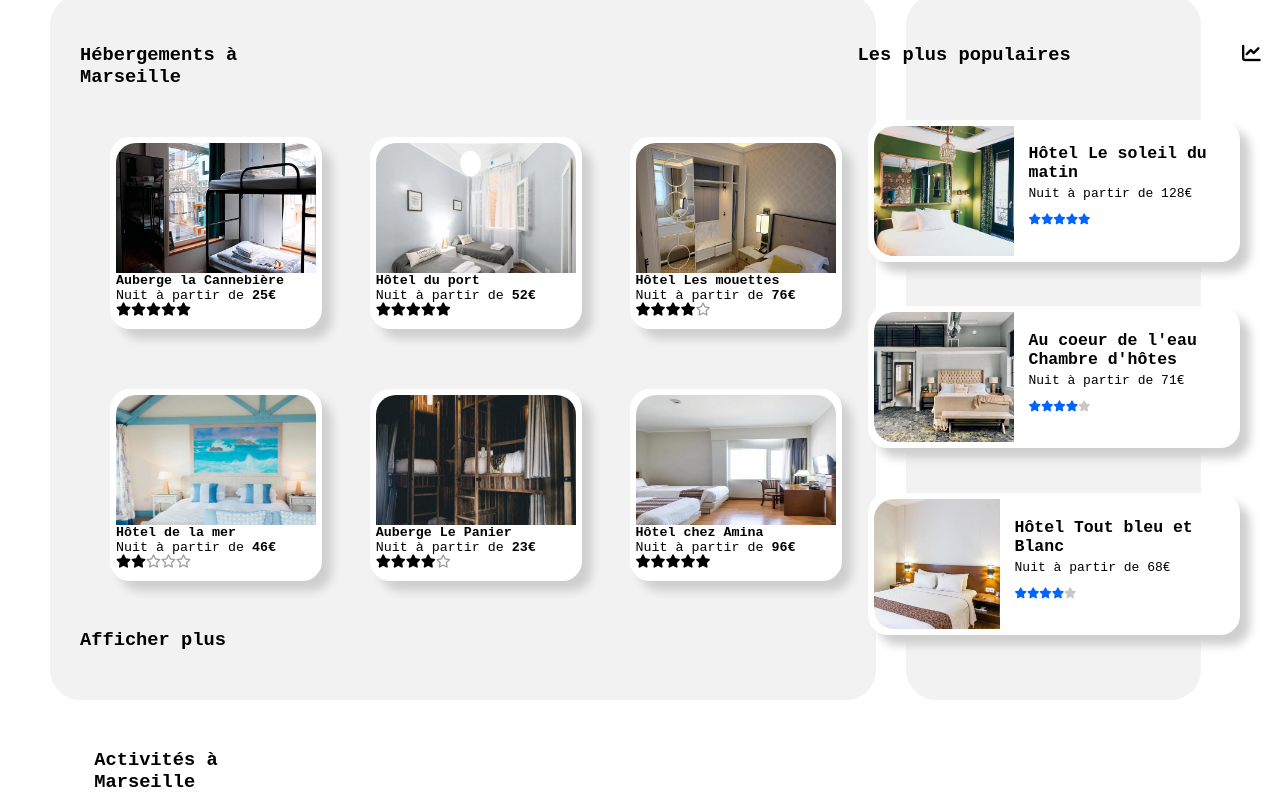
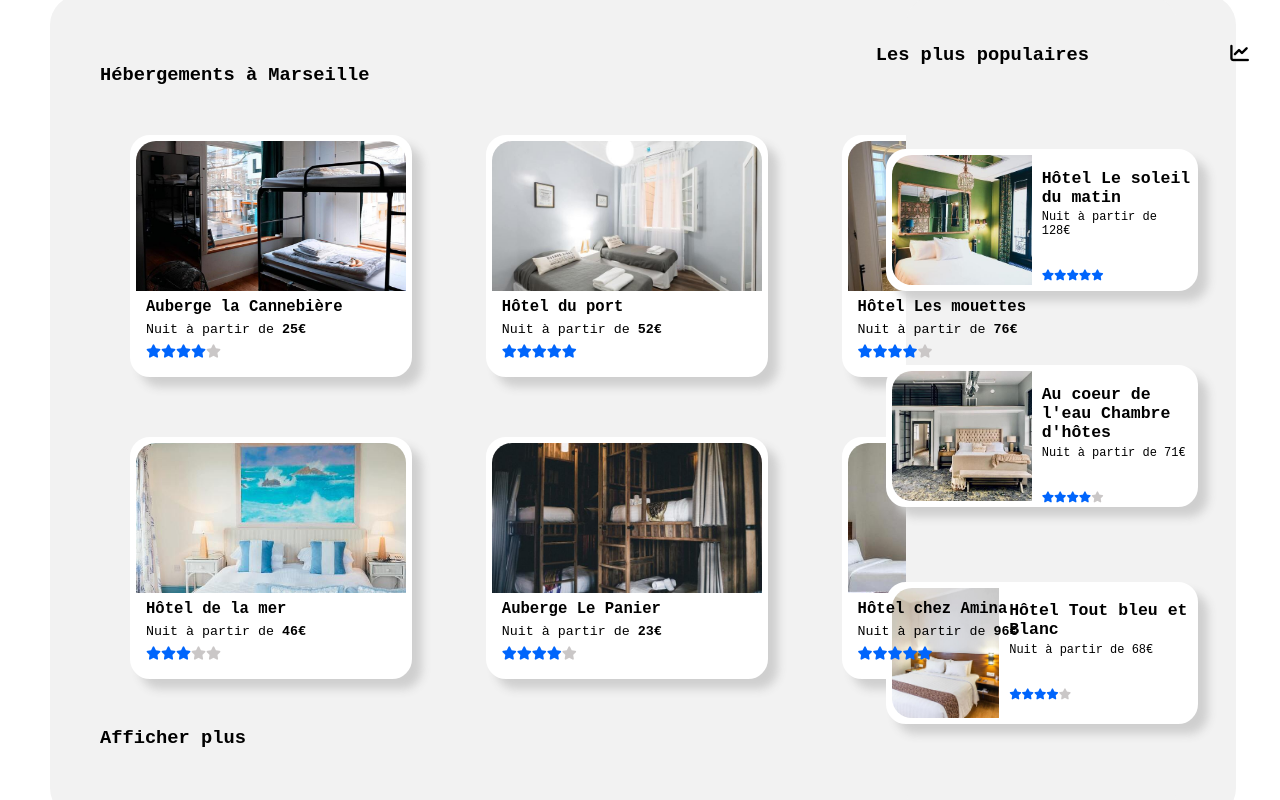
Before and after one commit to MarianaCnh/MarianaCunha_2_22122020, a plain HTML site: page index.html in a window 1280 px wide. Shown: the part 380-1180 px from the top of the page. Drawn offline with Linux system fonts and the light colour scheme; a web font is replaced by a local one.

Commit message:
Ajustement section hébergement et popularité

```diff
--- a/cssp2.css
+++ b/cssp2.css
@@ -375,7 +375,7 @@ a
 .grosblock
 {
     display: grid;
-    grid-template-columns: 70% 25%;
+    grid-template-columns: 70% 23%;
     grid-column-gap: 30px;
 }
 
@@ -386,7 +386,8 @@ a
     display: grid;
     grid-template-columns: 30% 30% 30%;
     grid-column-gap: 30px;
-    padding: 30px;
+    padding: 50px;
+    margin: auto;
 }
 
 .auberge25
@@ -395,25 +396,45 @@ a
     border-radius: 20px 20px 20px 20px;
     background-color: white;
     font-size: smaller;
-    width: 200px;
-    height: 180px;
+    width: 270px;
+    height: 230px;
     box-shadow: 10px 10px 10px rgb(207, 207, 207);
     margin: 30px;
     grid-column-start: 1;
 
 }
 
-.cannebiere
+.imghebergement
 {
     border-radius: 20px 20px 0 0;
-    width: 200px;
+    width: 270px;
     height: 150px;
+}
+
+.textegrandecarte
+{
+    position:relative;
+    bottom: 12px;
+    margin-left: 10px;
+    text-align: justify;
+}
+
+.prixgrandecarte
+{
+    position: relative;
+    bottom: 10px;
+}
+
+.iconegrandecarte
+{
+    color: #0065FC;
+    position: relative;
+    bottom: 15px;
 }
 
 .texte1
 {
-    position: relative;
-    bottom:37px;
+
     background-color: white;
     text-align: justify;
 }
@@ -424,17 +445,18 @@ a
     border-radius: 20px 20px 20px 20px;
     background-color: white;
     font-size: smaller;
-    width: 200px;
-    height: 180px;
+    width: 270px;
+    height: 230px;
     box-shadow: 10px 10px 10px rgb(207, 207, 207);
     margin: 30px;
 }
 
-.porthotel
+.imghebergement2
 {
     border-radius: 20px 20px 0 0;
-    width: 200px;
+    width: 270px;
     height: 150px;
+    object-fit: cover;
 }
 
 .far
@@ -460,7 +482,7 @@ a
     border-radius: 20px 20px 20px 20px;
     background-color: white;
     font-size: 11px;
-    width: 360px;
+    width: 300px;
     height: 130px;
     box-shadow: 10px 10px 10px rgb(207, 207, 207);
     grid-column-start:1;
@@ -475,14 +497,12 @@ a
 .titrepopularite
 {
     position: relative;
-    left: 160px;
+    left: 130px;
 }
 
 .blocktexte
 {
-    flex-direction: column;
     margin-left: 10px;
-    padding: 5px;
 }
 
 .matin
@@ -503,7 +523,7 @@ a
 
 .prix
 {
-    font-size: small;
+    font-size: 12px;
     margin-top: -10px;
 }
 
@@ -515,7 +535,8 @@ a
 .iconepopularite
 {
     color: #0065FC;
-
+    position: relative;
+    top: 20px;
 }
 
 /* SECTION ACTIVITES */
--- a/index.html
+++ b/index.html
@@ -97,45 +97,57 @@
             <h3 id="heberge">Hébergements à Marseille</h3>
                 <article class="auberge25">
                     <a href="#">
-                    <img class="cannebiere" src="maquette/images/hebergements/4_small/marcus-loke-WQJvWU_HZFo-unsplash.jpg" alt="Auberge la Cannebière">
-                    <p class="texte1"><strong>Auberge la Cannebière</strong><br>
-                    Nuit à partir de <strong>25€</strong><br>
-                    <i class="fas fa-star"></i><i class="fas fa-star"></i><i class="fas fa-star"></i><i class="fas fa-star"></i><i class="fas fa-star"></i></p></a>
+                    <img class="imghebergement" src="maquette/images/hebergements/4_small/marcus-loke-WQJvWU_HZFo-unsplash.jpg" alt="Auberge la Cannebière">
+                    <div class="textegrandecarte">
+                    <h3 class="nomhotelhebergement">Auberge la Cannebière</h3>
+                    <p class="prixgrandecarte">Nuit à partir de <strong>25€</strong></p>
+                    <p class="iconegrandecarte"><i class="fas fa-star"></i><i class="fas fa-star"></i><i class="fas fa-star"></i><i class="fas fa-star"></i><i id="gris" class="fas fa-star"></i></p></a>
+                    </div>
                 </article>
                 <article class="hotel52">
                     <a href="#">
-                    <img class="porthotel" src="maquette/images/hebergements/4_small/fred-kleber-gTbaxaVLvsg-unsplash.jpg" alt="Hôtel du port">
-                    <p class="texte1"><strong>Hôtel du port</strong><br>
-                    Nuit à partir de <strong>52€</strong><br>
-                    <i class="fas fa-star"></i><i class="fas fa-star"></i><i class="fas fa-star"></i><i class="fas fa-star"></i><i class="fas fa-star"></i></p></a>
+                    <img class="imghebergement2" src="maquette/images/hebergements/4_small/fred-kleber-gTbaxaVLvsg-unsplash.jpg" alt="Hôtel du port">
+                    <div class="textegrandecarte">
+                    <h3 class="nomhotelhebergement">Hôtel du port</h3>
+                    <p class="prixgrandecarte">Nuit à partir de <strong>52€</strong></p>
+                    <p class="iconegrandecarte"><i class="fas fa-star"></i><i class="fas fa-star"></i><i class="fas fa-star"></i><i class="fas fa-star"></i><i class="fas fa-star"></i></p></a>
+                    </div>
                 </article>
                 <article class="hotel52">
                     <a href="#">
-                    <img class="porthotel" src="maquette/images/hebergements/4_small/reisetopia-B8WIgxA_PFU-unsplash.jpg" alt="Hôtel Les mouettes">
-                    <p class="texte1"><strong>Hôtel Les mouettes</strong><br>
-                    Nuit à partir de <strong>76€</strong><br>
-                    <i class="fas fa-star"></i><i class="fas fa-star"></i><i class="fas fa-star"></i><i class="fas fa-star"></i><i class="far fa-star"></i></p></a>
+                    <img class="imghebergement2" src="maquette/images/hebergements/4_small/reisetopia-B8WIgxA_PFU-unsplash.jpg" alt="Hôtel Les mouettes">
+                    <div class="textegrandecarte">
+                    <h3 class="nomhotelhebergement">Hôtel Les mouettes</h3>
+                    <p class="prixgrandecarte">Nuit à partir de <strong>76€</strong></p>
+                    <p class="iconegrandecarte"><i class="fas fa-star"></i><i class="fas fa-star"></i><i class="fas fa-star"></i><i class="fas fa-star"></i><i id="gris" class="fas fa-star"></i></p></a>
+                    </div>
                 </article>
                 <article class="hotel52">
                     <a href="#">
-                    <img class="porthotel" src="maquette/images/hebergements/4_small/annie-spratt-Eg1qcIitAuA-unsplash.jpg" alt="Hôtel de la mer">
-                    <p class="texte1"><strong>Hôtel de la mer</strong><br>
-                    Nuit à partir de <strong>46€</strong><br>
-                    <i class="fas fa-star"></i><i class="fas fa-star"></i><i class="far fa-star"></i><i class="far fa-star"></i><i class="far fa-star"></i></p></a>
+                    <img class="imghebergement2" src="maquette/images/hebergements/4_small/annie-spratt-Eg1qcIitAuA-unsplash.jpg" alt="Hôtel de la mer">
+                    <div class="textegrandecarte">
+                    <h3 class="nomhotelhebergement">Hôtel de la mer</h3>
+                    <p class="prixgrandecarte">Nuit à partir de <strong>46€</strong></p>
+                    <p class="iconegrandecarte"><i class="fas fa-star"></i><i class="fas fa-star"></i><i class="fas fa-star"></i><i id="gris" class="fas fa-star"></i><i id="gris" class="fas fa-star"></i></p></a>
+                    </div>
                 </article>
                 <article class="hotel52">
                     <a href="#">
-                    <img class="porthotel" src="maquette/images/hebergements/4_small/nicate-lee-kT-ZyaiwBe0-unsplash.jpg" alt="Auberge Le panier">
-                    <p class="texte1"><strong>Auberge Le Panier</strong><br>
-                    Nuit à partir de <strong>23€</strong><br>
-                    <i class="fas fa-star"></i><i class="fas fa-star"></i><i class="fas fa-star"></i><i class="fas fa-star"></i><i class="far fa-star"></i></p></a>
+                    <img class="imghebergement2" src="maquette/images/hebergements/4_small/nicate-lee-kT-ZyaiwBe0-unsplash.jpg" alt="Auberge Le panier">
+                    <div class="textegrandecarte">
+                    <h3 class="nomhotelhebergement">Auberge Le Panier</h3>
+                    <p class="prixgrandecarte">Nuit à partir de <strong>23€</strong></p>
+                    <p class="iconegrandecarte"><i class="fas fa-star"></i><i class="fas fa-star"></i><i class="fas fa-star"></i><i class="fas fa-star"></i><i id="gris" class="fas fa-star"></i></p></a>
+                    </div>
                 </article>
                 <article class="hotel52">
                     <a href="#">
-                    <img class="porthotel" src="maquette/images/hebergements/4_small/febrian-zakaria-M6S1WvfW68A-unsplash.jpg" alt="Hôtel chez Amina">
-                    <p class="texte1"><strong>Hôtel chez Amina</strong><br>
-                    Nuit à partir de <strong>96€</strong><br>
-                    <i class="fas fa-star"></i><i class="fas fa-star"></i><i class="fas fa-star"></i><i class="fas fa-star"></i><i class="fas fa-star"></i></p></a>
+                    <img class="imghebergement2" src="maquette/images/hebergements/4_small/febrian-zakaria-M6S1WvfW68A-unsplash.jpg" alt="Hôtel chez Amina">
+                    <div class="textegrandecarte">
+                    <h3 class="nomhotelhebergement">Hôtel chez Amina</h3>
+                    <p class="prixgrandecarte">Nuit à partir de <strong>96€</strong></p>
+                    <p class="iconegrandecarte"><i class="fas fa-star"></i><i class="fas fa-star"></i><i class="fas fa-star"></i><i class="fas fa-star"></i><i class="fas fa-star"></i></p></a>
+                    </div>
                 </article>
                 <a href="#"><h3>Afficher plus</h3></a>
         </section>
@@ -146,6 +158,7 @@
         <section class="fond2">
             <h3>Les plus populaires  <a class="titrepopularite" href=""><i class="fas fa-chart-line"></i></a></h3>
             <article class="hotel128">
+                <a href="#">
                 <div class="petitblock">
                     <img class="matin" src="maquette/images/hebergements/4_small/emile-guillemot-Bj_rcSC5XfE-unsplash.jpg" alt="Hôtel Le soleil du matin">
                 <div class="blocktexte">
@@ -154,8 +167,10 @@
                     <p class="iconepopularite"><i class="fas fa-star"></i><i class="fas fa-star"></i><i class="fas fa-star"></i><i class="fas fa-star"></i><i class="fas fa-star"></i></p>
                 </div>
                 </div>
+                </a>
             </article>
             <article class="hotel128">
+                <a href="#">
                 <div class="petitblock">
                     <img class="matin" src="maquette/images/hebergements/4_small/aw-creative-VGs8z60yT2c-unsplash.jpg" alt="Au coeur de l'eau chambre d'hôtes">
                 <div class="blocktexte">
@@ -164,8 +179,10 @@
                     <p class="iconepopularite"><i class="fas fa-star"></i><i class="fas fa-star"></i><i class="fas fa-star"></i><i class="fas fa-star"></i><i id="gris" class="fas fa-star"></i></p>
                 </div>
                 </div>
+                </a>
             </article>
             <article class="hotel128">
+                <a href="#">
                 <div class="petitblock">
                     <img class="autreimage" src="maquette/images/hebergements/4_small/febrian-zakaria-sjvU0THccQA-unsplash.jpg" alt="Hôtel Tout bleu et blanc">
                 <div class="blocktexte">
@@ -174,6 +191,7 @@
                     <p class="iconepopularite"><i class="fas fa-star"></i><i class="fas fa-star"></i><i class="fas fa-star"></i><i class="fas fa-star"></i><i id="gris" class="fas fa-star"></i></p>
                 </div>
                 </div>
+                </a>
             </article>
         </section>
     </div>
```
